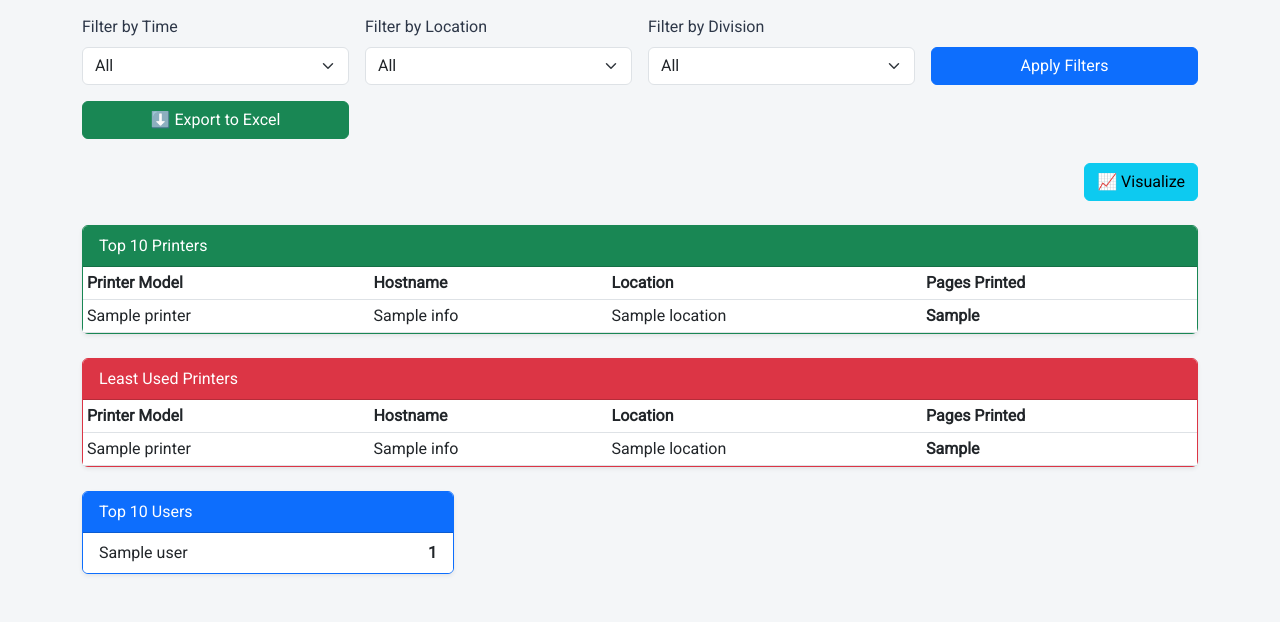
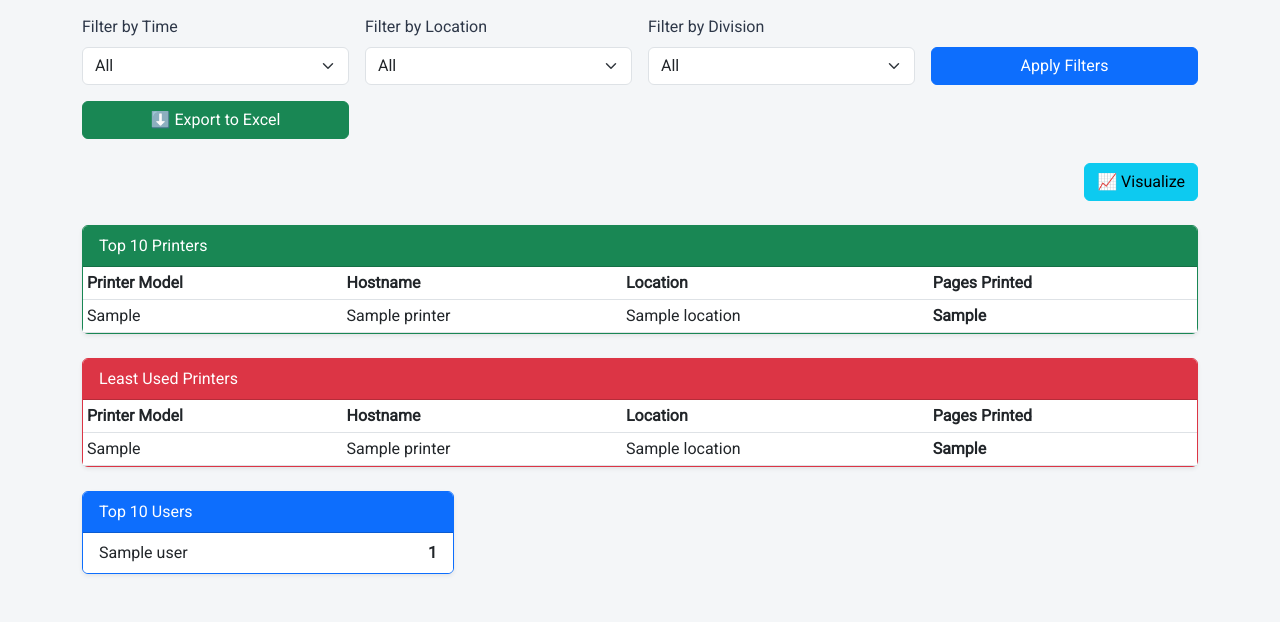
Before and after one commit to Shrx14/PrintDesk, a Python web app: template templates/dashboard.html in a window 1280 px wide. Shown: the part 195-817 px from the top of the page. Run offline with Jinja, Linux system fonts and the light colour scheme; the template is opened without the code that fills it: most values are stand-ins (such as "Sample title", 1, 10 or a date in 2020); some libraries are stand-ins or nearby versions.

Commit message:
dashboard fixed

```diff
--- a/templates/dashboard.html
+++ b/templates/dashboard.html
@@ -204,12 +204,12 @@
             </tr>
           </thead>
           <tbody>
-            {% for printer, info in top_printers.items() %}
+            {% for printer in top_printers %}
               <tr>
-                <td>{{ printer }}</td>
-                <td>{{ info.hostname }}</td>
-                <td>{{ info.location }}</td>
-                <td class="fw-bold">{{ info.pages_printed }}</td>
+                <td>{{ printer.printer_model }}</td>
+                <td>{{ printer.hostname }}</td>
+                <td>{{ printer.location }}</td>
+                <td class="fw-bold">{{ printer.pages_printed }}</td>
               </tr>
             {% endfor %}
           </tbody>
@@ -233,12 +233,12 @@
             </tr>
           </thead>
           <tbody>
-            {% for printer, info in least_printers.items() %}
+            {% for printer in least_printers %}
               <tr>
-                <td>{{ printer }}</td>
-                <td>{{ info.hostname }}</td>
-                <td>{{ info.location }}</td>
-                <td class="fw-bold">{{ info.pages_printed }}</td>
+                <td>{{ printer.printer_model }}</td>
+                <td>{{ printer.hostname }}</td>
+                <td>{{ printer.location }}</td>
+                <td class="fw-bold">{{ printer.pages_printed }}</td>
               </tr>
             {% endfor %}
           </tbody>
```
Also changed, not shown: routes.py (+5 -19 lines).
